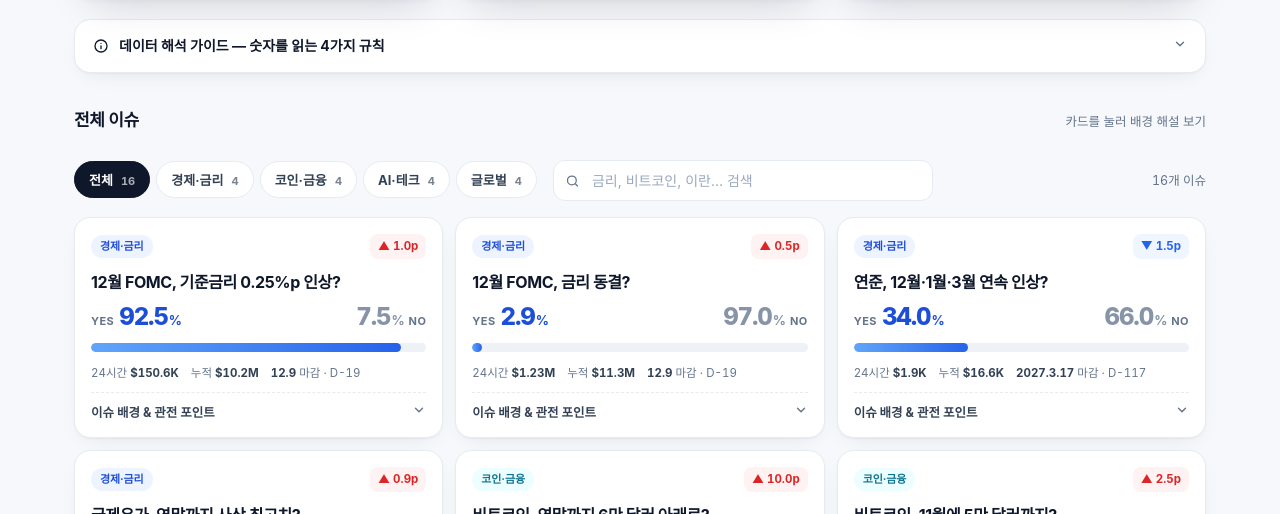
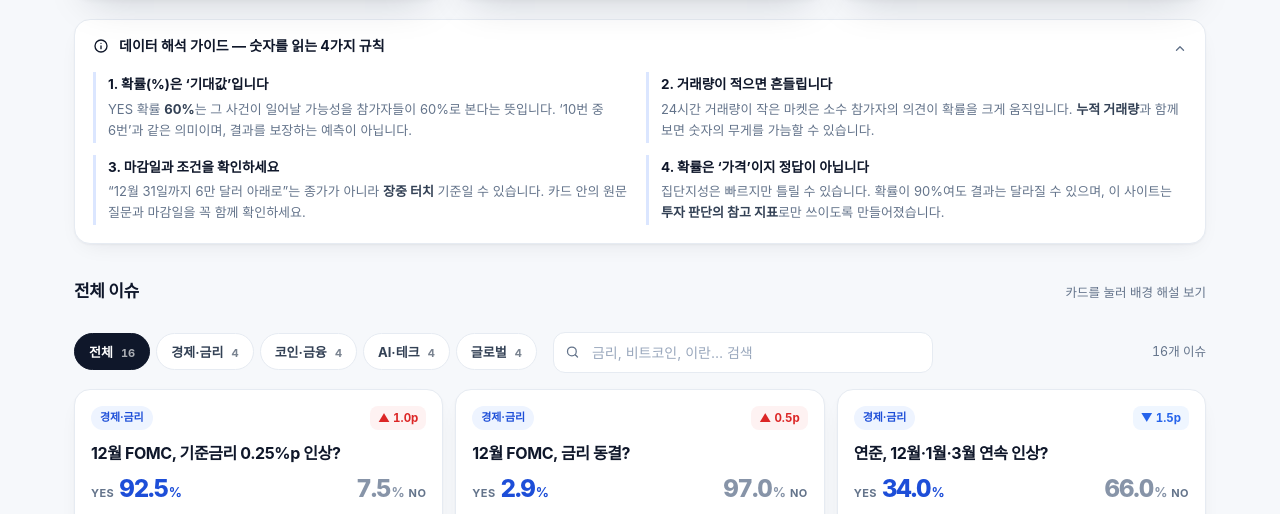
Before and after one commit to phappyj/marketpulse, a plain HTML site: page index.html in a window 1280 px wide. Shown: the part 586-1100 px from the top of the page. Drawn offline with Linux system fonts and the light colour scheme.

Commit message:
docs: 데이터 해석 가이드 기본 펼침

```diff
--- a/index.html
+++ b/index.html
@@ -16,7 +16,7 @@
 <meta property="og:url" content="https://phappyj.github.io/marketpulse/">
 <meta name="theme-color" content="#0b1220">
 <link rel="icon" href="assets/favicon.svg" type="image/svg+xml">
-<link rel="stylesheet" href="assets/style.css?v=20261120c">
+<link rel="stylesheet" href="assets/style.css?v=20261120d">
 <script type="application/ld+json">
 {
   "@context": "https://schema.org",
@@ -85,7 +85,7 @@
     </div>
   </section>
 
-  <details class="guide" id="guide">
+  <details class="guide" id="guide" open>
     <summary>
       <svg width="16" height="16" viewBox="0 0 24 24" fill="none" stroke="currentColor" stroke-width="2" stroke-linecap="round" stroke-linejoin="round" aria-hidden="true">
         <circle cx="12" cy="12" r="9"/><path d="M12 16v-4"/><path d="M12 8h.01"/>
@@ -222,6 +222,6 @@
 
 <div class="toast" id="toast" role="status" aria-live="polite"></div>
 
-<script src="assets/app.js?v=20261120c" defer></script>
+<script src="assets/app.js?v=20261120d" defer></script>
 </body>
 </html>
```
